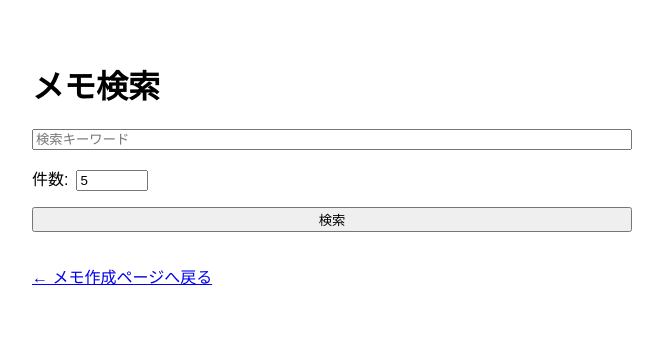
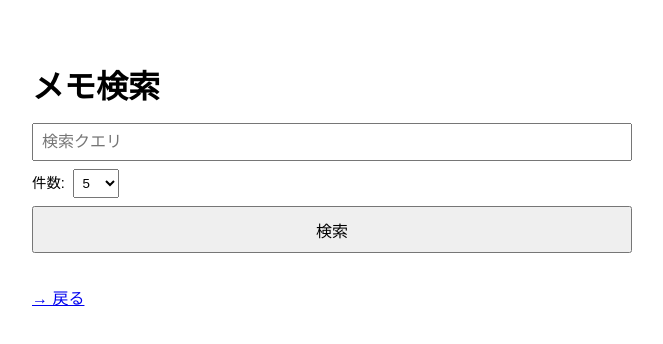
Before and after one commit to tamai-hideyuki/vectorization-memo, a Next.js app in the folder apps/frontend/: page /search in a window 1280 px wide. Shown: the top 344 px of the page, without its empty margins (8-671 px from the left). Built offline with nearby package versions, Linux system fonts and the light colour scheme.

Commit message:
[save]並べ替え表示成功

```diff
--- a/apps/frontend/pages/search.tsx
+++ b/apps/frontend/pages/search.tsx
@@ -1,95 +1,163 @@
-import { useState } from 'react';
-import { searchMemos } from '../lib/api';
-import Link from 'next/link';
+import { useState, useCallback } from 'react'
+import { searchMemos } from '../lib/api'
+import Link from "next/link";
 
 type Result = {
-    score:      number;
-    uuid:       string;
-    title:      string;
-    category:   string;
-    created_at: string;
-};
+    uuid:       string
+    title:      string
+    snippet:    string
+    category:   string
+    tags:       string
+    created_at: string
+    score:      number
+}
 
 export default function SearchPage() {
-    const [query, setQuery]       = useState('');
-    const [k, setK]               = useState(5);
-    const [results, setResults]   = useState<Result[]>([]);
-    const [loading, setLoading]   = useState(false);
-    const [error, setError]       = useState<string|null>(null);
+    const [query, setQuery]     = useState('')
+    const [k, setK]             = useState(5)
+    const [results, setResults] = useState<Result[]>([])
+    const [error, setError]     = useState<string | null>(null)
+    const [loading, setLoading] = useState(false)
 
-    const handleSearch = async (e: React.FormEvent) => {
-        e.preventDefault();
-        setLoading(true);
-        setError(null);
+    const handleSearch = useCallback(async (e: React.FormEvent) => {
+        e.preventDefault()
+        setLoading(true)
+        setError(null)
+
         try {
-            const res = await searchMemos(query, k);
-            setResults(res);
+            const res = await searchMemos(query, k)
+            setResults(res)
         } catch (err: any) {
-            setError(err.message);
+            setError(err.message || '検索に失敗しました')
         } finally {
-            setLoading(false);
+            setLoading(false)
         }
-    };
+    }, [query, k])
 
     return (
-        <main style={{ padding: '2rem', fontFamily: 'Arial, sans-serif' }}>
-            <h1>メモ検索</h1>
-            <form onSubmit={handleSearch} style={{ display: 'grid', gap: '1rem', maxWidth: '600px' }}>
+        <main style={styles.container}>
+            <h1 style={styles.heading}>メモ検索</h1>
+
+            <form onSubmit={handleSearch} style={styles.form}>
                 <input
-                    required
-                    placeholder="検索キーワード"
+                    placeholder="検索クエリ"
                     value={query}
-                    onChange={(e) => setQuery(e.target.value)}
+                    onChange={e => setQuery(e.target.value)}
+                    style={styles.input}
                 />
-                <div>
-                    <label>
+
+                <label style={styles.label}>
                     件数:
-                        <input
-                            type="number"
-                            min={1}
-                            max={20}
+                    <select
                         value={k}
-                            onChange={(e) => setK(Number(e.target.value))}
-                            style={{ width: '4rem', marginLeft: '0.5rem' }}
-                        />
+                        onChange={e => setK(Number(e.target.value))}
+                        style={styles.select}
+                    >
+                        {[1, 3, 5, 10].map(n => (
+                            <option key={n} value={n}>{n}</option>
+                        ))}
+                    </select>
                 </label>
-                </div>
-                <button type="submit" disabled={loading}>
+
+                <button type="submit" disabled={loading} style={styles.button}>
                     {loading ? '検索中…' : '検索'}
                 </button>
             </form>
 
-            {error && <p style={{ color: 'red' }}>エラー: {error}</p>}
+            {error && <p style={styles.error}>エラー: {error}</p>}
 
             {results.length > 0 && (
-                <section style={{ marginTop: '2rem' }}>
-                    <h2>検索結果 ({results.length}件)</h2>
-                    <table style={{ borderCollapse: 'collapse', width: '100%' }}>
+                <section style={styles.resultsSection}>
+                    <h2>検索結果 ({results.length} 件)</h2>
+                    <ResultTable data={results} />
+                </section>
+            )}
+            <p style={{ marginTop: '2rem' }}>
+                <Link href="./">→ 戻る</Link>
+            </p>
+        </main>
+    )
+}
+
+// ─── ResultTable ───────────────────────────────────────────────
+function ResultTable({ data }: { data: Result[] }) {
+    return (
+        <table style={styles.table}>
             <thead>
             <tr>
-                            <th style={{ border: '1px solid #ccc', padding: '0.5rem' }}>スコア</th>
-                            <th style={{ border: '1px solid #ccc', padding: '0.5rem' }}>タイトル</th>
-                            <th style={{ border: '1px solid #ccc', padding: '0.5rem' }}>カテゴリ</th>
-                            <th style={{ border: '1px solid #ccc', padding: '0.5rem' }}>作成日時</th>
+                <th style={styles.th}>タイトル</th>
+                <th style={styles.th}>スニペット</th>
+                <th style={styles.th}>カテゴリ</th>
+                <th style={styles.th}>タグ</th>
+                <th style={styles.th}>作成日時</th>
+                <th style={styles.th}>スコア</th>
             </tr>
             </thead>
             <tbody>
-                        {results.map((r) => (
+            {data.map(r => (
                 <tr key={r.uuid}>
-                                <td style={{ border: '1px solid #ccc', padding: '0.5rem' }}>{r.score}</td>
-                                <td style={{ border: '1px solid #ccc', padding: '0.5rem' }}>{r.title}</td>
-                                <td style={{ border: '1px solid #ccc', padding: '0.5rem' }}>{r.category}</td>
-                                <td style={{ border: '1px solid #ccc', padding: '0.5rem' }}>{r.created_at}</td>
+                    <td style={styles.td}>{r.title}</td>
+                    <td style={styles.td}>{r.snippet}</td>
+                    <td style={styles.td}>{r.category}</td>
+                    <td style={styles.td}>{r.tags}</td>
+                    <td style={styles.td}>{r.created_at}</td>
+                    <td style={styles.td}>{r.score}</td>
                 </tr>
             ))}
             </tbody>
         </table>
-                </section>
-            )}
+    )
+}
 
-            <p style={{ marginTop: '2rem' }}>
-                <Link href="/">← メモ作成ページへ戻る</Link>
-            </p>
-        </main>
-    );
+// ─── Styles ────────────────────────────────────────────────────
+const styles: {[k: string]: React.CSSProperties} = {
+    container: {
+        padding: '2rem',
+        fontFamily: 'Arial, sans-serif',
+    },
+    heading: {
+        marginBottom: '1rem',
+    },
+    form: {
+        display: 'grid',
+        gap: '0.5rem',
+        maxWidth: '600px',
+    },
+    input: {
+        padding: '0.5rem',
+        fontSize: '1rem',
+    },
+    label: {
+        fontSize: '0.9rem',
+    },
+    select: {
+        marginLeft: '0.5rem',
+        padding: '0.3rem',
+    },
+    button: {
+        padding: '0.6rem 1rem',
+        fontSize: '1rem',
+        cursor: 'pointer',
+    },
+    error: {
+        color: 'red',
+        marginTop: '1rem',
+    },
+    resultsSection: {
+        marginTop: '2rem',
+    },
+    table: {
+        borderCollapse: 'collapse',
+        width: '100%',
+    },
+    th: {
+        border: '1px solid #ccc',
+        padding: '0.5rem',
+        textAlign: 'left',
+        background: '#f2f2f2',
+    },
+    td: {
+        border: '1px solid #ccc',
+        padding: '0.5rem',
+    },
 }
```
Also changed, not shown: 1 other file (tests, documents, lock files or other folders). Lines whose indentation alone changed are shown as unchanged.
